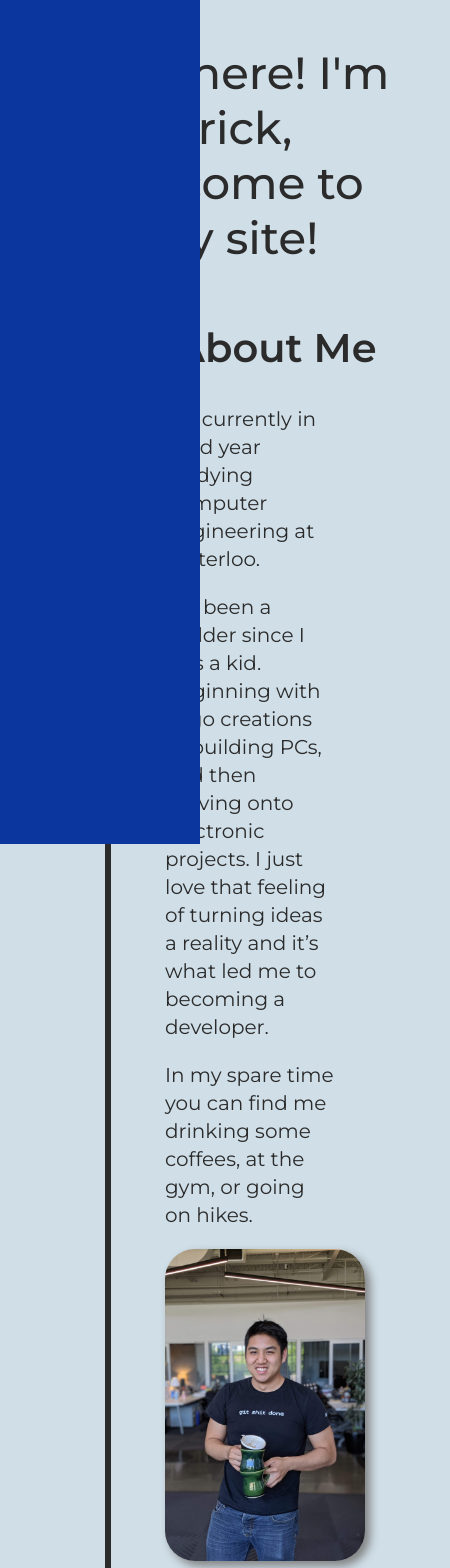
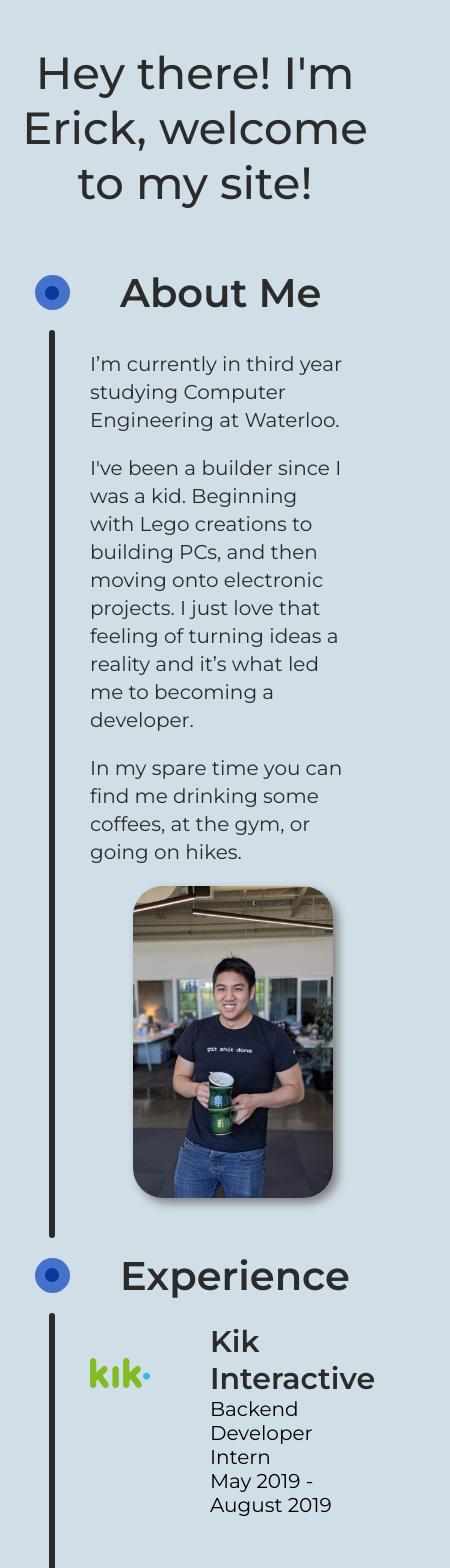
Before and after one commit to ericklikan/erickleon.com, a React (Create React App) app: page / in a window 390 px wide. Shown: the top 1568 px of the page, 450 px wide, since content can reach past the window. Built offline with nearby package versions, Linux system fonts and the light colour scheme.

Commit message:
changed padding to margins and made some edits for mobile

```diff
--- a/src/components/ExperienceSubSection.tsx
+++ b/src/components/ExperienceSubSection.tsx
@@ -8,11 +8,11 @@ const Container = styled.div`
 	flex-direction: row;
 	justify-content: flex-start;
 	align-content: center;
-	padding-left: 20px;
+	margin-left: 20px;
 	transform: translate(0, -20px);
 	@media only screen and (max-width: ${DIMENSIONS.BREAK_M}) {
-		padding-top: 30px;
-		padding-left: 0;
+		margin-top: 30px;
+		margin-left: 0;
 	}
 `
 const LogoContainer = styled.div`
@@ -23,6 +23,7 @@ const LogoContainer = styled.div`
 	align-items: center;
 	margin-top: 20px;
 	margin-bottom: 20px;
+	margin-right: 20px;
 `
 const Logo = styled.img`
 	width: ${DIMENSIONS.EXPERIENCE_LOGO_SIZE};
@@ -30,7 +31,7 @@ const Logo = styled.img`
 const TextContainer = styled.div`
 	width: 100%;
 	margin: 0;
-	padding-left: 40px;
+	margin-left: 40px;
 	display: flex;
 	align-items: center;
 	justify-content: space-between;
@@ -68,9 +69,8 @@ const LineContainer = styled.div`
 	}
 `
 const ContentContainer = styled.div`
-	padding-left: 40px;
 	@media only screen and (max-width: ${DIMENSIONS.BREAK_M}) {
-		padding-left: 0;
+		margin-left: 0;
 	}
 `
 
--- a/src/components/Section.tsx
+++ b/src/components/Section.tsx
@@ -9,7 +9,7 @@ export const Container = styled.div`
 	flex-direction: row;
 	justify-content: flex-start;
 	align-content: center;
-	padding: 0 0 0 0;
+	margin: 0;
 `
 export const LineContainer = styled.div`
 	width: ${DIMENSIONS.SECTION_SIDE_LENGTH};
@@ -19,8 +19,6 @@ export const LineContainer = styled.div`
 `
 const ContentContainer = styled.div`
 	width: 100%;
-	margin: 0;
-	padding-right: 40px;
 `
 
 interface IProperties {
--- a/src/components/SectionTitle.tsx
+++ b/src/components/SectionTitle.tsx
@@ -16,7 +16,7 @@ const PointContainer = styled.div`
 const TextContainer = styled.div`
 	width: 100%;
 	margin: 0;
-	padding-left: 30px;
+	margin-left: 30px;
 	display: flex;
 	align-items: center;
 `
--- a/src/pages/MainPage.tsx
+++ b/src/pages/MainPage.tsx
@@ -13,10 +13,16 @@ import Projects from 'sections/Projects'
 const Page = styled.div`
 	height: 100%;
 	transition: margin-left ${ANIMATION.SIDEBAR};
+	margin-left: ${DIMENSIONS.SIDEBAR_WIDTH_CLOSE};
 	display: flex;
 	justify-content: center;
+	@media only screen and (max-width: ${DIMENSIONS.BREAK_M}) {
+		margin-left: 0;
+	}
 `
 const Centered = styled.div`
+	margin-left: 20px;
+	margin-right: 20px;
 	@media only screen and (max-width: ${DIMENSIONS.BREAK_L}) {
 		width: 100%;
 	}
@@ -44,12 +50,7 @@ export default class MainPage extends React.Component<IProperties> {
 
 	public render() {
 		return (
-			<Page
-				style={{
-					marginLeft: this.props.appState.sidebarIsOpen
-						? DIMENSIONS.SIDEBAR_WIDTH_OPEN
-						: DIMENSIONS.SIDEBAR_WIDTH_CLOSE,
-				}}>
+			<Page>
 				<Centered>
 					<Introduction />
 					<About />
--- a/src/sections/About.tsx
+++ b/src/sections/About.tsx
@@ -13,7 +13,7 @@ const AboutImage = styled.img`
 	box-shadow: 5px 5px 10px grey;
 `
 const TextContainer = styled.div`
-	padding-right: 30px;
+	margin-right: 30px;
 	flex: auto;
 `
 const ImageContainer = styled.div`
@@ -29,10 +29,11 @@ const ImageContainer = styled.div`
 `
 const FlexContainer = styled.div`
 	display: flex;
-	padding-left: 20px;
+	margin-left: 20px;
 	@media only screen and (max-width: ${DIMENSIONS.BREAK_M}) {
 		flex-direction: column;
-		padding-bottom: 40px;
+		margin-bottom: 40px;
+		margin-left: 0px;
 	}
 `
 
--- a/src/sections/Sidebar.tsx
+++ b/src/sections/Sidebar.tsx
@@ -18,6 +18,11 @@ const SidebarNav = styled.div`
 	&:hover {
 		width: ${DIMENSIONS.SIDEBAR_WIDTH_OPEN};
 	}
+	@media only screen and (max-width: ${DIMENSIONS.BREAK_M}) {
+		width: 100%;
+		height: auto;
+		position: relative;
+	}
 `
 
 @observer
```
